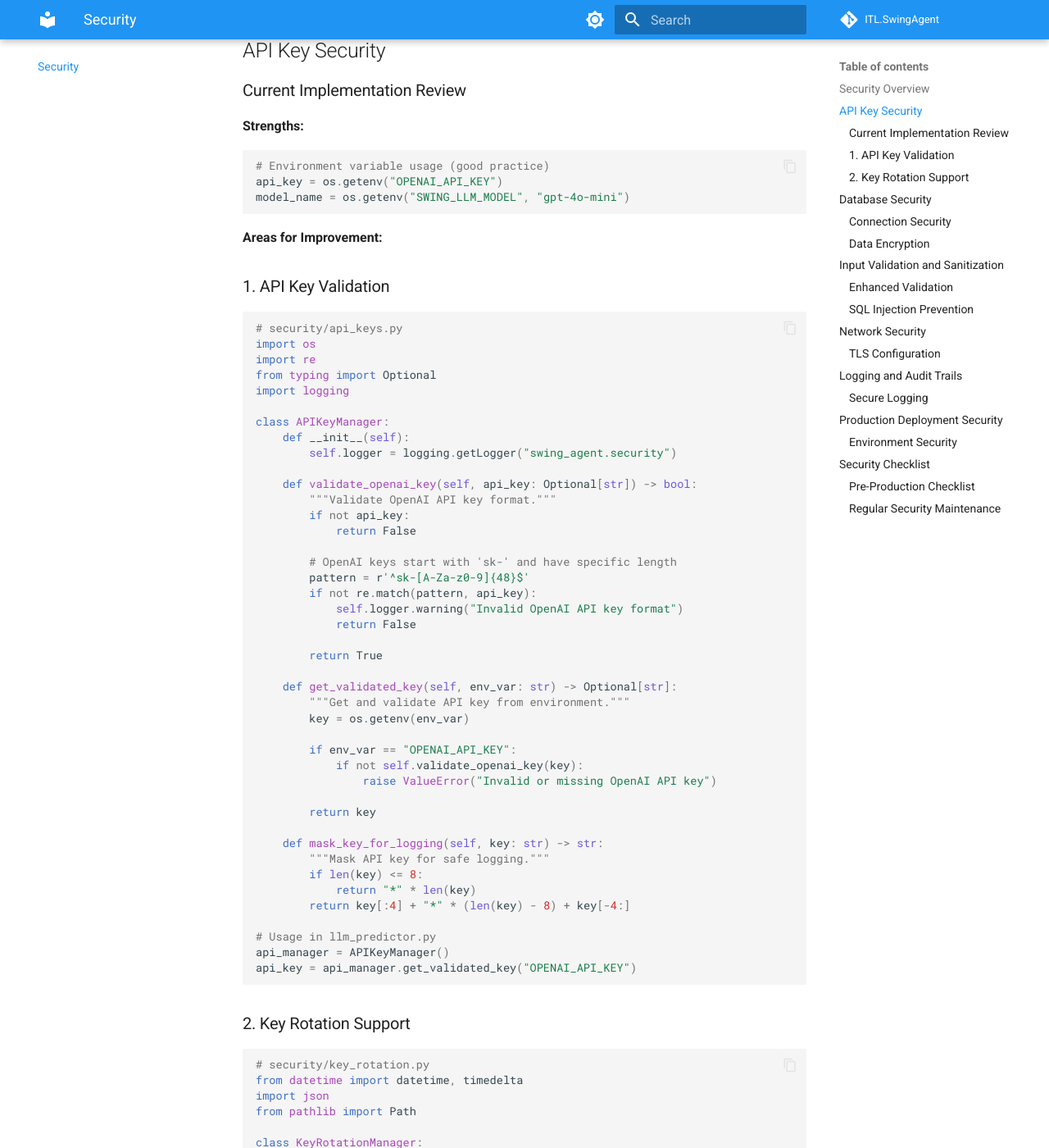
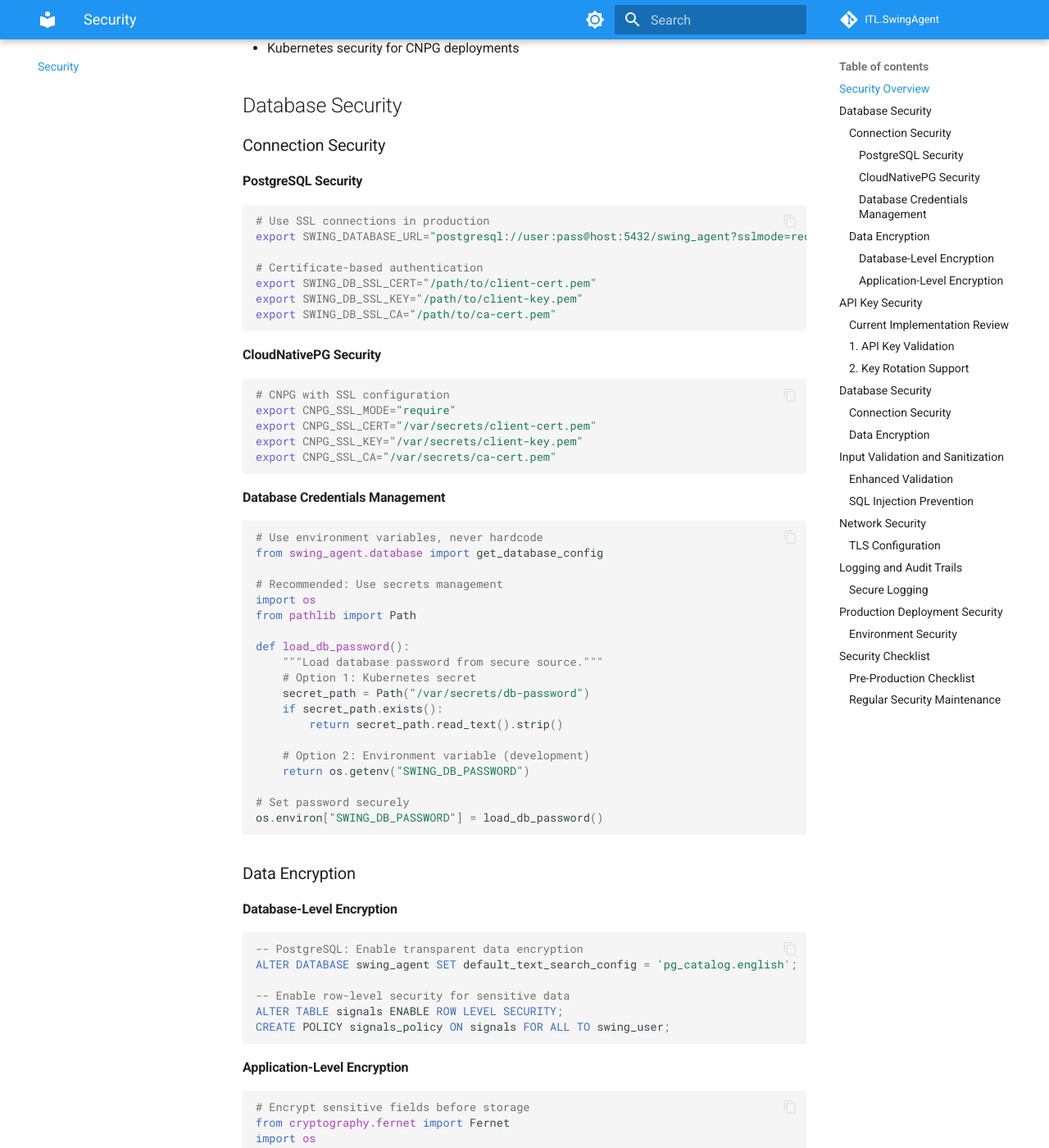
Before and after one commit to ITlusions/ITL.SwingAgent, an MkDocs documentation site: the page built from docs/security.md, in a window 1280 px wide and 1400 px high, scrolled down 601 px. Shown: the whole window at 82% size. Built offline with MkDocs 1.6.1 and Material for MkDocs 9.7.7, drawn with Linux system fonts in a browser that asks for light colours; comment, search, counter and statistics services are not loaded; the version menu is left out; some of the changed text lies outside the part shown.

Commit message:
Add comprehensive docstrings and complete documentation updates
Co-authored-by: nielsweistra <7041359+nielsweistra@users.noreply.github.com>

````diff
--- a/docs/security.md
+++ b/docs/security.md
@@ -1,6 +1,6 @@
 # Security & Best Practices Guide
 
-Security considerations and best practices for SwingAgent deployment and development.
+Security considerations and best practices for SwingAgent v1.6.1 deployment and development.
 
 ## Security Overview
 
@@ -8,10 +8,93 @@ SwingAgent handles sensitive financial data and integrates with external APIs. T
 
 - API key management and rotation
 - Database security and encryption
+- Multi-backend database security (SQLite, PostgreSQL, MySQL, CNPG)
 - Input validation and sanitization
 - Network security and TLS
 - Logging and audit trails
 - Production deployment security
+- Kubernetes security for CNPG deployments
+
+## Database Security
+
+### Connection Security
+
+#### PostgreSQL Security
+```bash
+# Use SSL connections in production
+export SWING_DATABASE_URL="postgresql://user:pass@host:5432/swing_agent?sslmode=require"
+
+# Certificate-based authentication
+export SWING_DB_SSL_CERT="/path/to/client-cert.pem"
+export SWING_DB_SSL_KEY="/path/to/client-key.pem"
+export SWING_DB_SSL_CA="/path/to/ca-cert.pem"
+```
+
+#### CloudNativePG Security
+```bash
+# CNPG with SSL configuration
+export CNPG_SSL_MODE="require"
+export CNPG_SSL_CERT="/var/secrets/client-cert.pem"
+export CNPG_SSL_KEY="/var/secrets/client-key.pem"
+export CNPG_SSL_CA="/var/secrets/ca-cert.pem"
+```
+
+#### Database Credentials Management
+```python
+# Use environment variables, never hardcode
+from swing_agent.database import get_database_config
+
+# Recommended: Use secrets management
+import os
+from pathlib import Path
+
+def load_db_password():
+    """Load database password from secure source."""
+    # Option 1: Kubernetes secret
+    secret_path = Path("/var/secrets/db-password")
+    if secret_path.exists():
+        return secret_path.read_text().strip()
+
+    # Option 2: Environment variable (development)
+    return os.getenv("SWING_DB_PASSWORD")
+
+# Set password securely
+os.environ["SWING_DB_PASSWORD"] = load_db_password()
+```
+
+### Data Encryption
+
+#### Database-Level Encryption
+```sql
+-- PostgreSQL: Enable transparent data encryption
+ALTER DATABASE swing_agent SET default_text_search_config = 'pg_catalog.english';
+
+-- Enable row-level security for sensitive data
+ALTER TABLE signals ENABLE ROW LEVEL SECURITY;
+CREATE POLICY signals_policy ON signals FOR ALL TO swing_user;
+```
+
+#### Application-Level Encryption
+```python
+# Encrypt sensitive fields before storage
+from cryptography.fernet import Fernet
+import os
+
+class SecureStorage:
+    def __init__(self):
+        key = os.getenv("SWING_ENCRYPTION_KEY")
+        if not key:
+            raise ValueError("SWING_ENCRYPTION_KEY required")
+        self.cipher = Fernet(key.encode())
+
+    def encrypt_llm_data(self, data: str) -> str:
+        """Encrypt LLM responses before database storage."""
+        return self.cipher.encrypt(data.encode()).decode()
+
+    def decrypt_llm_data(self, encrypted_data: str) -> str:
+        """Decrypt LLM responses after database retrieval."""
+        return self.cipher.decrypt(encrypted_data.encode()).decode()
+```
 
 ## API Key Security
 
````
Also changed, not shown: docs/testing.md (+68 -4 lines), 2 other files.
